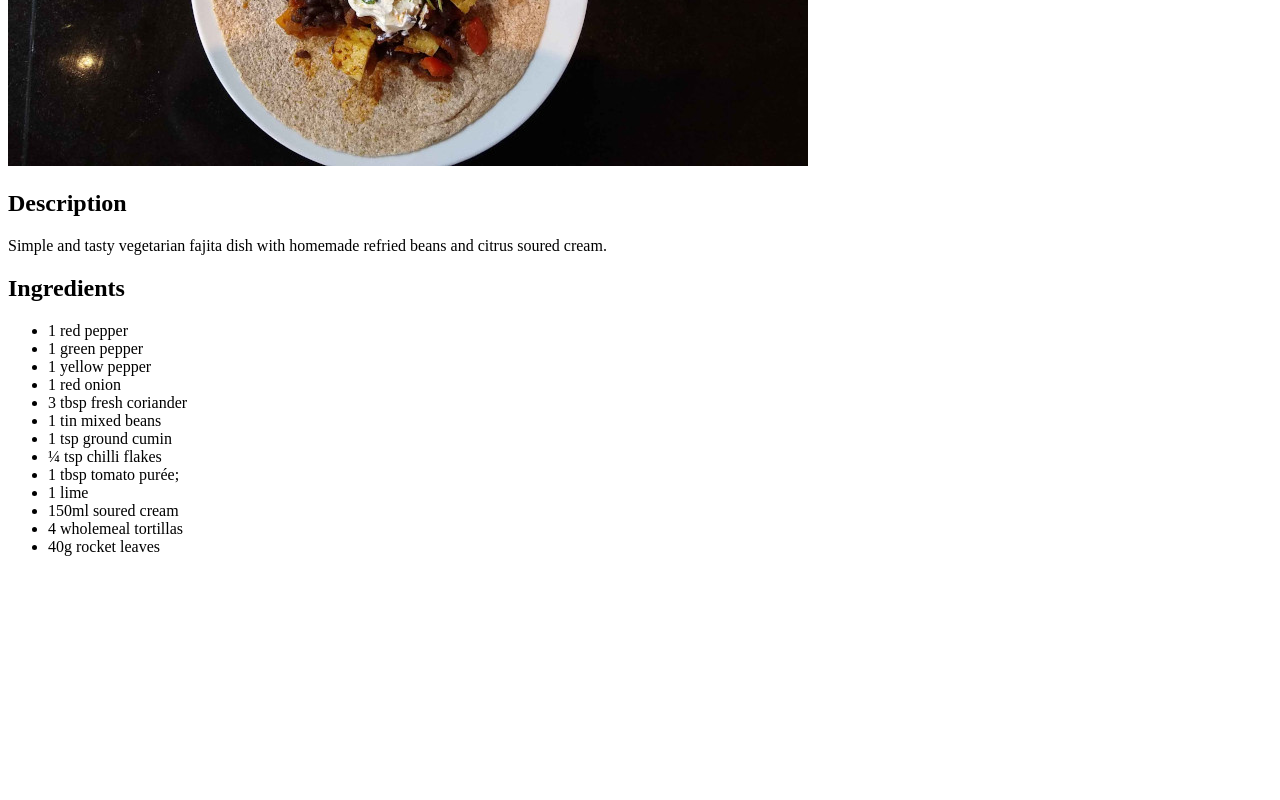
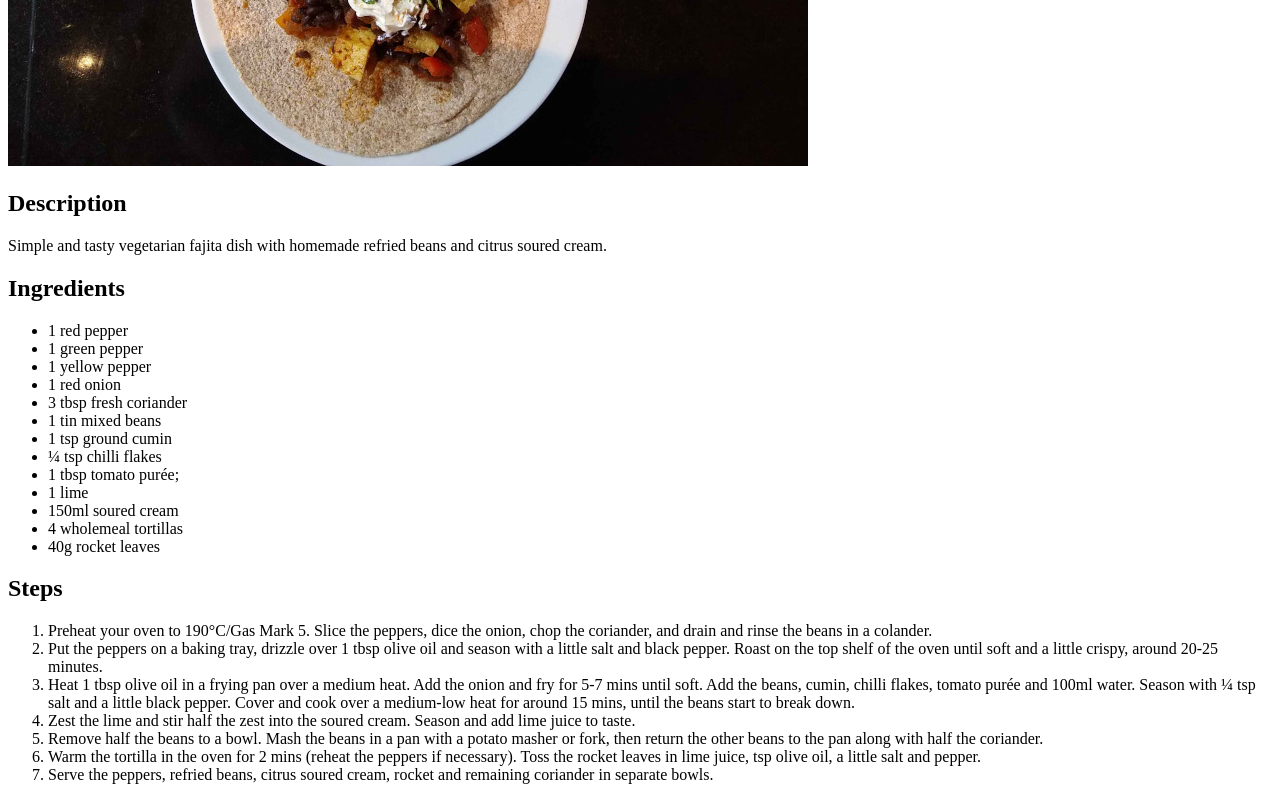
Before and after one commit to mjr141/odin-recipes, a plain HTML site: page recipes/fajitas.html in a window 1280 px wide. Shown: the part 614-1414 px from the top of the page. Before the commit the page ends 1186 px from the top, so only its background shows below. Drawn offline with Linux system fonts and the light colour scheme.

Commit message:
add steps to fajitas recipe

```diff
--- a/recipes/fajitas.html
+++ b/recipes/fajitas.html
@@ -33,5 +33,18 @@
     <li>40g rocket leaves</li>
   </ul>
 
+  <h2>Steps</h2>
+
+  <ol>
+    <li>Preheat your oven to 190&deg;C/Gas Mark 5. Slice the peppers, dice the onion, chop the coriander, and drain and rinse the beans in a colander.</li>
+    <li>Put the peppers on a baking tray, drizzle over 1 tbsp olive oil and season with a little salt and black pepper. Roast on the top shelf of the oven until soft and a little crispy, around 20-25 minutes.</li>
+    <li>Heat 1 tbsp olive oil in a frying pan over a medium heat. Add the onion and fry for 5-7 mins until soft. Add the beans, cumin, chilli flakes, tomato pur&eacute;e and 100ml water. Season with &frac14; tsp salt and a little black pepper. Cover and cook over a medium-low heat for around 15 mins, until the beans start to break down.</li>
+    <li>Zest the lime and stir half the zest into the soured cream. Season and add lime juice to taste.</li>
+    <li>Remove half the beans to a bowl. Mash the beans in a pan with a potato masher or fork, then return the other beans to the pan along with half the coriander.</li>
+    <li>Warm the tortilla in the oven for 2 mins (reheat the peppers if necessary). Toss the rocket leaves in lime juice, tsp olive oil, a little salt and pepper.</li>
+    <li>Serve the peppers, refried beans, citrus soured cream, rocket and remaining coriander in separate bowls.</li>
+  </ol>
+
+
 </body>
 </html>
```
